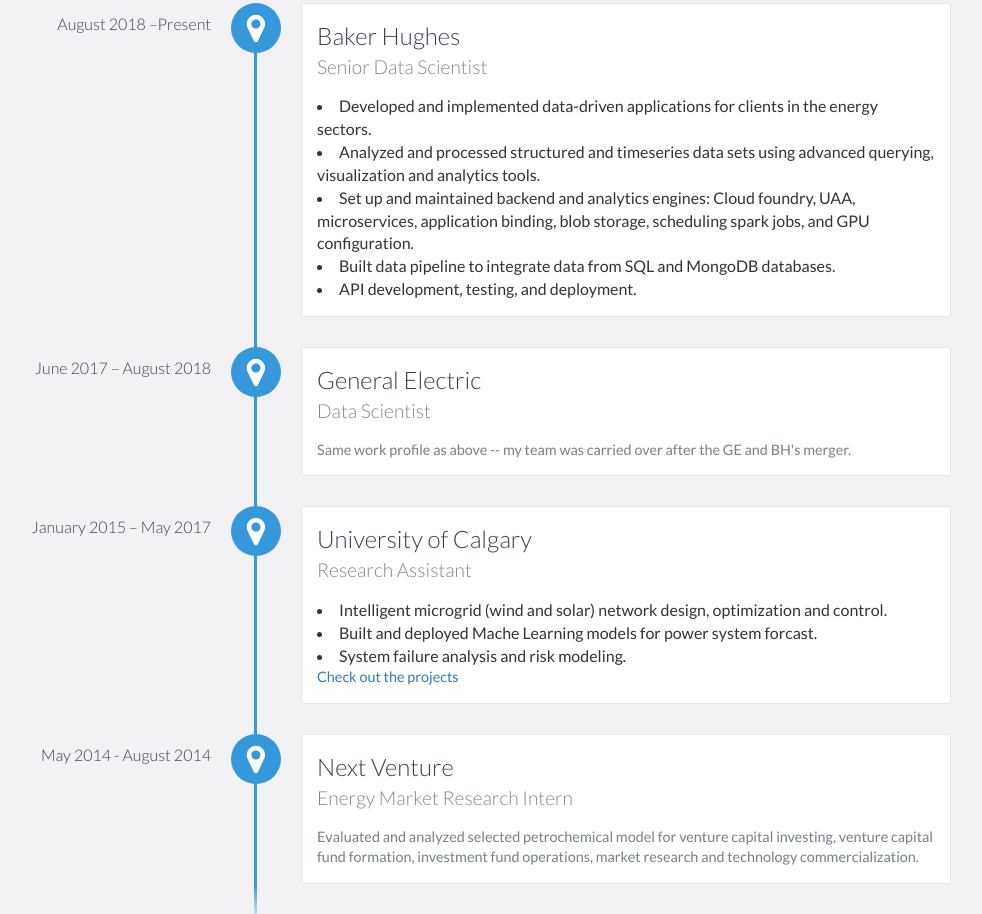
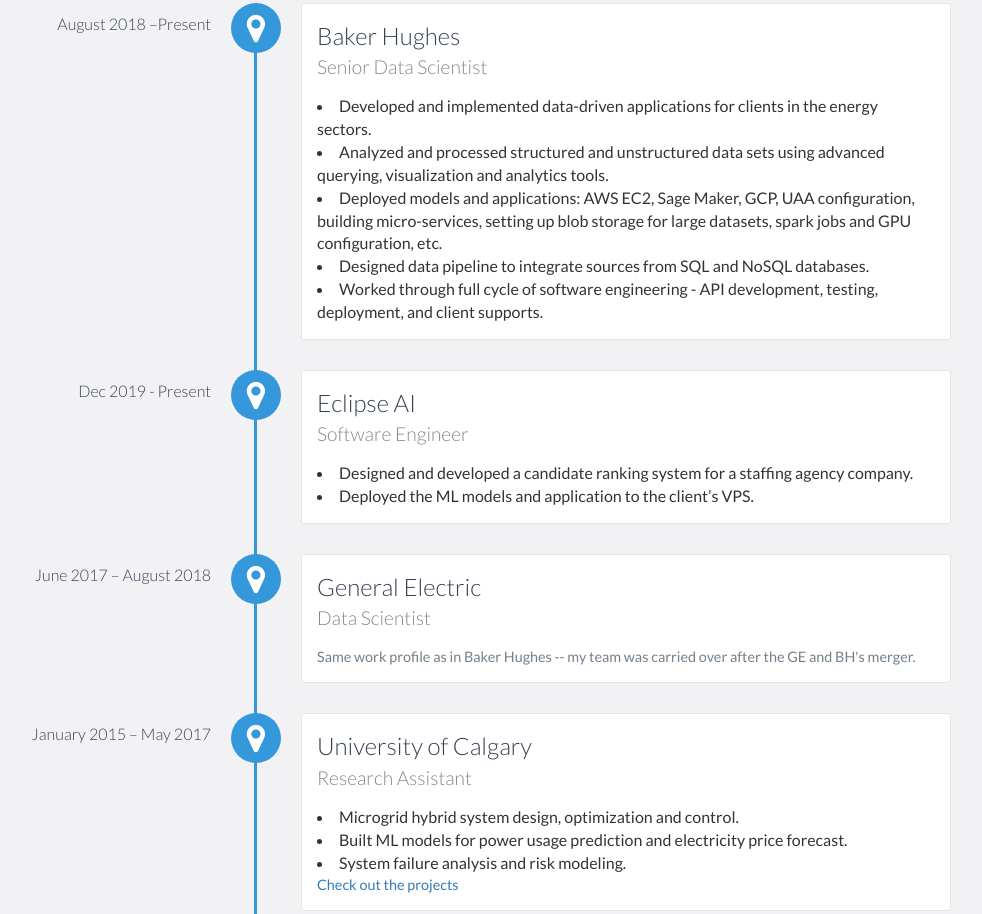
Before and after one commit to tsjohnnychan/tsjohnnychan.github.io, a plain HTML site: page index.html in a window 1280 px wide. Shown: the part 1344-2258 px from the top of the page, without its empty margins (189-1171 px from the left). Drawn offline with nearby package versions, Linux system fonts and the light colour scheme.

Commit message:
Update resume

```diff
--- a/index.html
+++ b/index.html
@@ -46,7 +46,7 @@
     <div id="lead">
         <div id="lead-content">
             <h1> Johnny Chen </h1>
-            <h2>Data Scientist & ML Engineer</h2>
+            <h2>Data Scientist & Software Engineer</h2>
         </div>
         <!-- End #lead-content -->
 
@@ -69,7 +69,7 @@
                 </div>
                 <div class="col-md-8">
                     <ul>
-                        Business-minded Data Scientist with 4 years of industry
+                        Data Scientist and Software Engineer with 4 years of industry
                         experience in Machine Learning application development
                         and 2 years of research experience in energy system analytics.
                         Specialized in general machine learning, deep learning, and software engineering.
@@ -102,16 +102,29 @@
                         Developed and implemented data-driven applications for clients in the energy sectors.
                     </li>
                     <li>
-                        Analyzed and processed structured and timeseries data sets using advanced querying, visualization and analytics tools.
+                        Analyzed and processed structured and unstructured data sets using advanced querying, visualization and analytics tools.
                     </li>
                     <li>
-                        Set up and maintained backend and analytics engines: Cloud foundry, UAA, microservices, application binding, blob storage, scheduling spark jobs, and GPU configuration.
+                        Deployed models and applications: AWS EC2, Sage Maker, GCP, UAA configuration, building micro-services, setting up blob storage for large datasets, spark jobs and GPU configuration, etc.
                     </li>
                     <li>
-                        Built data pipeline to integrate data from SQL and MongoDB databases.
+                        Designed data pipeline to integrate sources from SQL and NoSQL databases.
                     </li>
                     <li>
-                        API development, testing, and deployment.
+                        Worked through full cycle of software engineering - API development, testing, deployment, and client supports.
+                    </li>
+                </p>
+            </div>
+
+            <div data-date="Dec 2019 - Present">
+                <h3>Eclipse AI</h3>
+                <h4>Software Engineer</h4>
+                <p>
+                    <li>
+                        Designed and developed a candidate ranking system for a staffing agency company.
+                    </li>
+                    <li>
+                        Deployed the ML models and application to the client’s VPS.
                     </li>
                 </p>
             </div>
@@ -120,7 +133,7 @@
                 <h3>General Electric</h3>
                 <h4>Data Scientist</h4>
                 <p>
-                    Same work profile as above -- my team was carried over after the GE and BH's merger.
+                    Same work profile as in Baker Hughes -- my team was carried over after the GE and BH's merger.
                 </p>
             </div>
 
@@ -129,10 +142,10 @@
                 <h4>Research Assistant</h4>
                 <p>
                     <li>
-                        Intelligent microgrid (wind and solar) network design, optimization and control.
+                        Microgrid hybrid system design, optimization and control.
                     </li>
                     <li>
-                        Built and deployed Mache Learning models for power system forcast.
+                        Built ML models for power usage prediction and electricity price forecast.
                     </li>
                     <li>
                         System failure analysis and risk modeling.
@@ -162,7 +175,7 @@
         <div class="education-block">
             <h3>University of Calgary</h3>
             <span class="education-date">January 2015 - May 2017</span>
-            <h4>Master of Science in Chemical Engineering (System Control and Optimization) </h4>
+            <h4>Master of Science in Chemical Engineering, System Control and Optimization </h4>
         </div>
         <!-- End .education-block -->
 
@@ -170,7 +183,7 @@
         <div class="education-block">
             <h3>University of Southern California</h3>
             <span class="education-date">August 2011 - May 2014</span>
-            <h4>Bachelor of Science in Chemical Engineering</h4>
+            <h4>Bachelor of Science in Chemical Engineering, Petroluem</h4>
         </div>
         <!-- End .education-block -->
 
```
